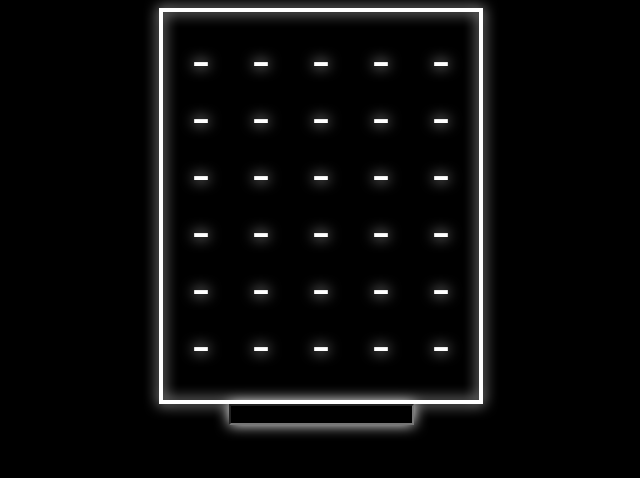
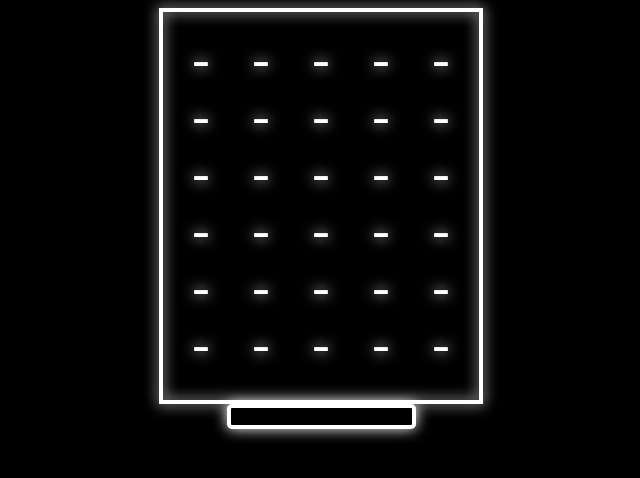
Before and after one commit to Triton-Z/CustomWordle, a plain HTML site: page index.html in a window 1280 px wide. Shown: the whole page, without its empty margins (319-959 px from the left). Drawn offline with Linux system fonts and the light colour scheme.

Commit message:
Update index.html

```diff
--- a/index.html
+++ b/index.html
@@ -26,8 +26,8 @@ body{
 
 .userInput{
     background-color:black;
-
-
+    border: 4px solid white;
+    border-radius:5px;
 }
 
   </style>
```
